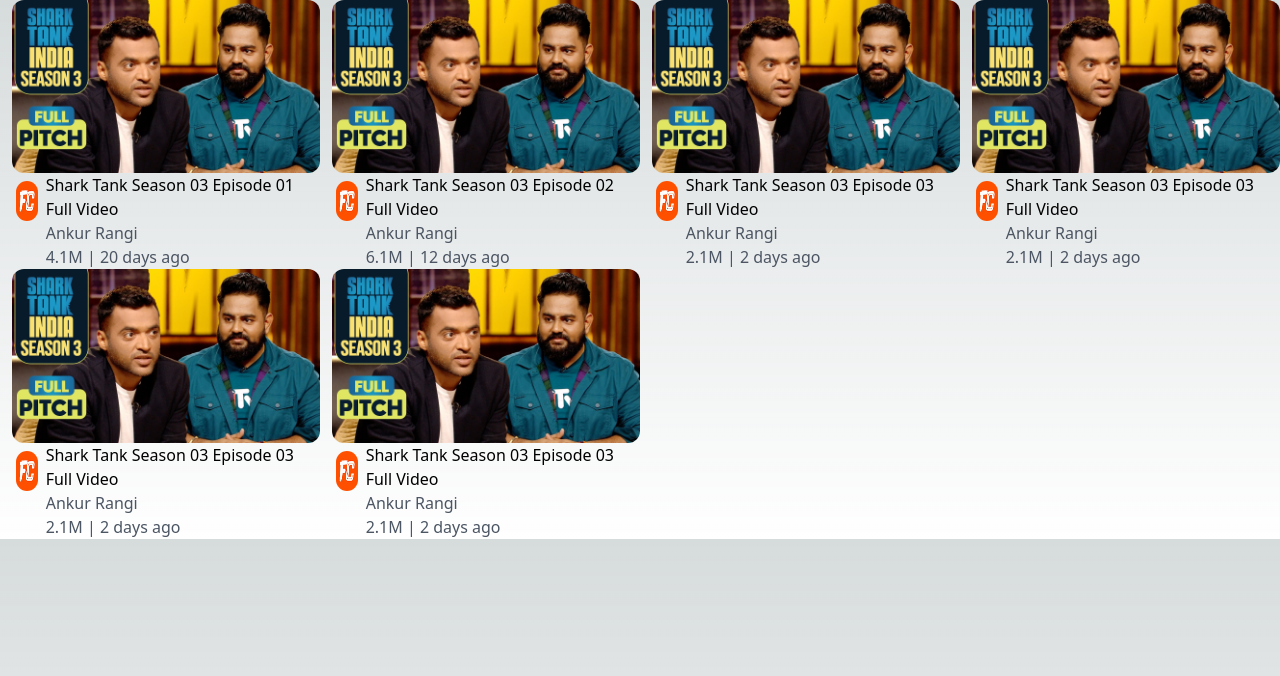
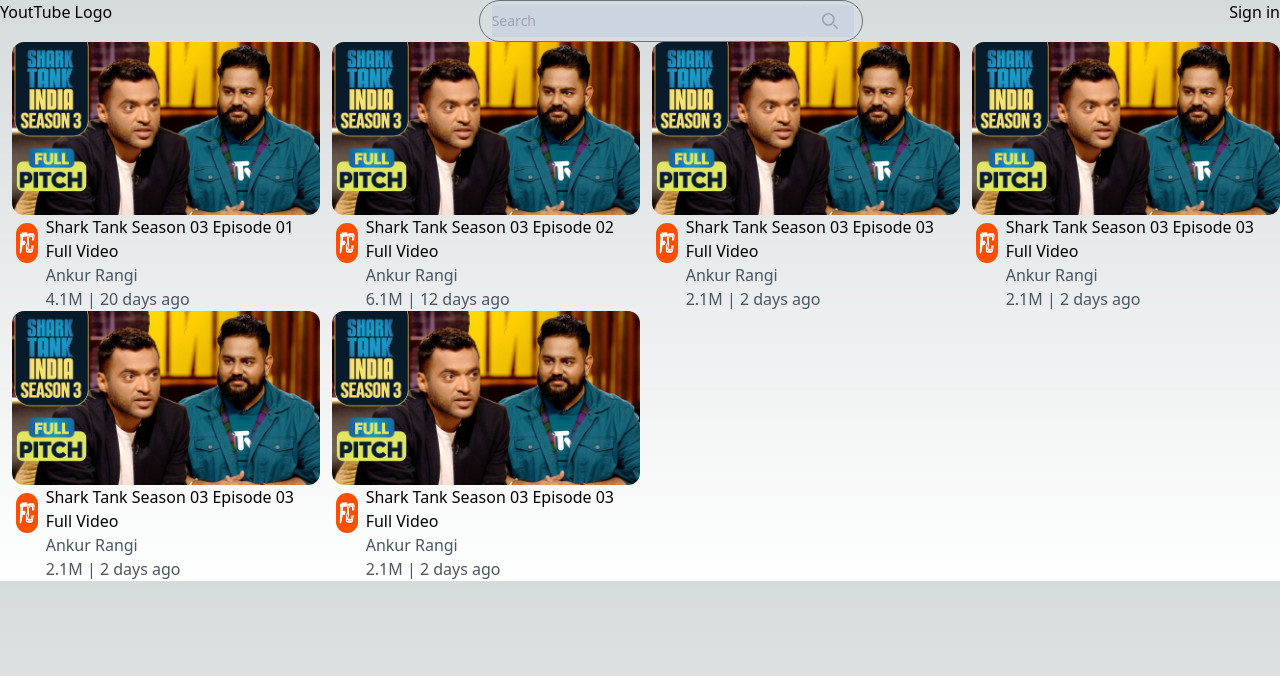
Before and after one commit to ankurRangi/YouTube-App, a Next.js app: page / in a window 1280 px wide. Shown: the top 676 px of the page. Built offline with nearby package versions, Linux system fonts and the light colour scheme.

Commit message:
AppBar Component v1

```diff
--- /dev/null
+++ b/src/components/Appbar.tsx
@@ -0,0 +1,13 @@
+import { SearchBar } from "./Searchbar"
+
+export const Appbar = () => {
+  return (
+    <div className="flex justify-between">
+      <div>YoutTube Logo</div>
+
+      <div><SearchBar /></div>
+
+      <div>Sign in</div>
+    </div>
+  )
+}
--- /dev/null
+++ b/src/components/Searchbar.tsx
@@ -0,0 +1,15 @@
+
+export const SearchBar = () => {
+    return <div className="w-2/4">
+        <form>
+            <div className="w-96 flex text-gray-900 border border-gray-500 rounded-3xl p-1 pl-3 text-sm pr-2">
+                <input  id="default-search" className="w-full bg-slate-300 text-black border-none outline-none" placeholder="Search" required />
+                <button className="bg-slate-300 text-gray-400 font-bold py-2 px-4 rounded inline-flex items-center">
+                    <svg className="w-4 h-4" aria-hidden="true" xmlns="http://www.w3.org/2000/svg" fill="none" viewBox="0 0 20 20">
+                        <path stroke="currentColor" stroke-linecap="round" stroke-linejoin="round" stroke-width="2" d="m19 19-4-4m0-7A7 7 0 1 1 1 8a7 7 0 0 1 14 0Z"/>
+                    </svg>
+                </button>
+            </div>
+        </form>
+    </div>
+}
--- a/src/components/VideoGrid.tsx
+++ b/src/components/VideoGrid.tsx
@@ -50,7 +50,7 @@
 
 export const VideoGrid = () => {
   return (
-    <div className="grid grid-cols-4">
+    <div className="grid grid-cols-1 md:grid-cols-2 lg:grid-cols-4">
       {VIDEOS.map((video) =>
         <div>
           <VideoCard
--- a/src/pages/index.tsx
+++ b/src/pages/index.tsx
@@ -2,12 +2,14 @@
 import { Inter } from 'next/font/google'
 import VideoCard from '@/components/VideoCard'
 import { VideoGrid } from '@/components/VideoGrid'
+import { Appbar } from '@/components/AppBar'
 
 const inter = Inter({ subsets: ['latin'] })
 
 export default function Home() {
   return (
     <div>
+      <Appbar></Appbar>
       <VideoGrid></VideoGrid>
     </div>
   )
```
